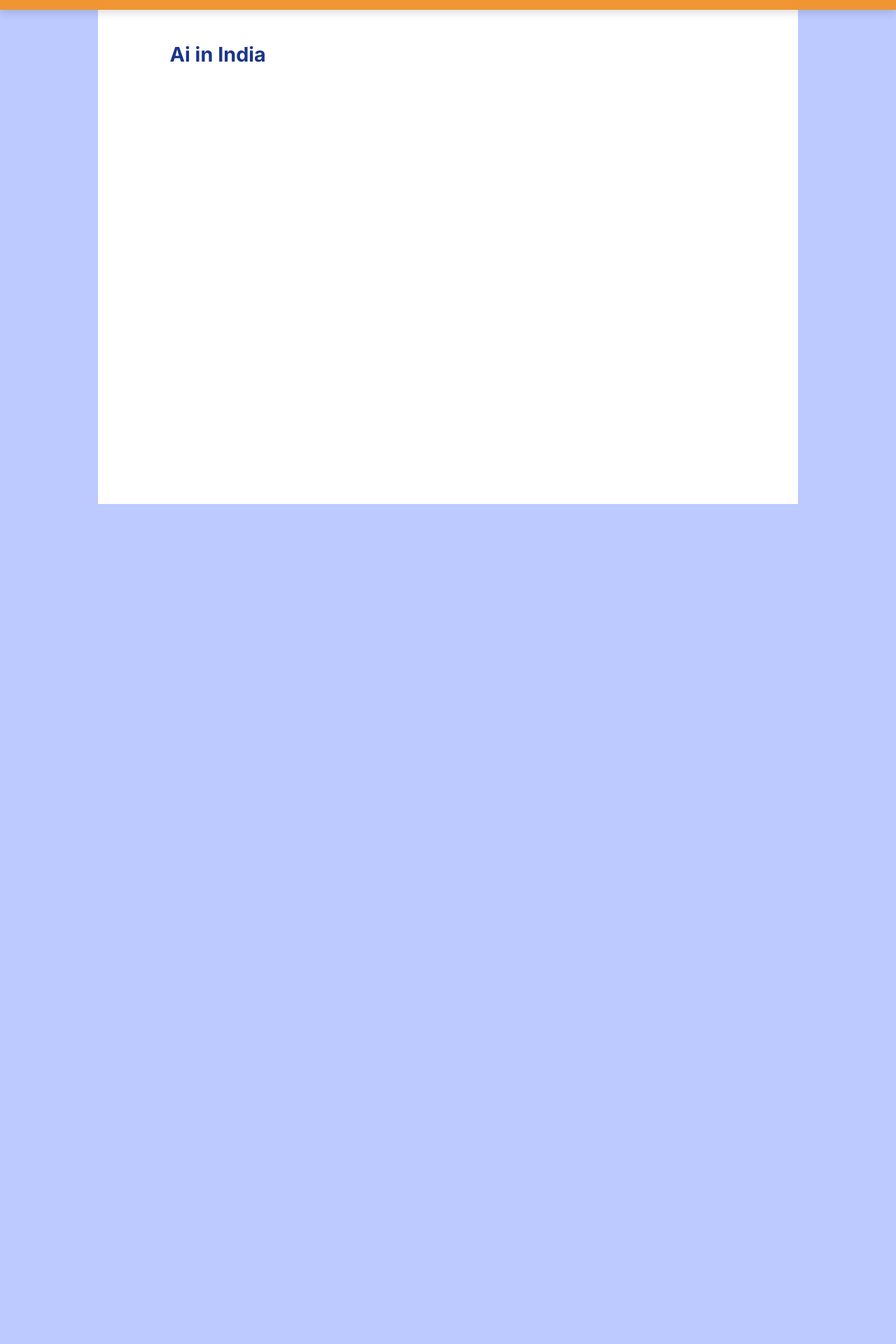
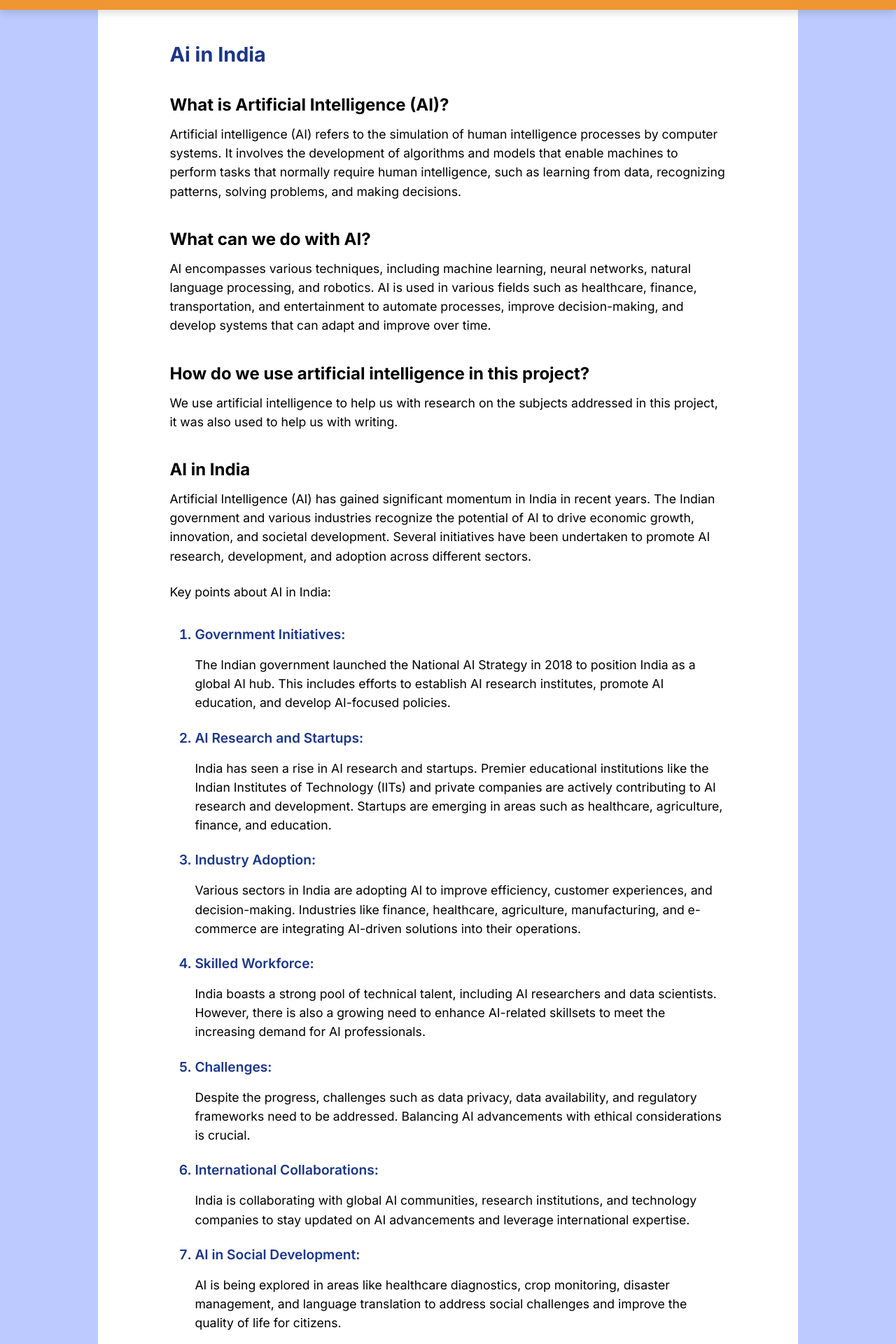
Before and after one commit to ma-vick/india-ceifair, a React (Vite) app: page /ai in a window 1280 px wide. Shown: the part 80-2000 px from the top of the page at 70% size. Before the commit the page ends 800 px from the top, so only its background shows below. Built offline with nearby package versions, Linux system fonts and the light colour scheme; a web font is replaced by a local one.

Commit message:
ai in india page

```diff
--- a/src/components/MainContainer/MainContainer.css
+++ b/src/components/MainContainer/MainContainer.css
@@ -13,7 +13,7 @@ h1 {
 }
 
 h2 {
-  margin: 50px 0 0;
+  margin: 40px 0 14px;
 }
 
 p {
--- a/src/pages/AiIndia/AiIndia.jsx
+++ b/src/pages/AiIndia/AiIndia.jsx
@@ -4,6 +4,32 @@ export default function AiIndia(){
     const content = (
         <section>
             <h1>Ai in India</h1>
+            <h2>What is Artificial Intelligence (AI)?</h2>
+            <p>Artificial intelligence (AI) refers to the simulation of human intelligence processes by computer systems. It involves the development of algorithms and models that enable machines to perform tasks that normally require human intelligence, such as learning from data, recognizing patterns, solving problems, and making decisions.</p>
+            <h2>What can we do with AI?</h2>
+            <p>AI encompasses various techniques, including machine learning, neural networks, natural language processing, and robotics. AI is used in various fields such as healthcare, finance, transportation, and entertainment to automate processes, improve decision-making, and develop systems that can adapt and improve over time.</p>
+            <h2>How do we use artificial intelligence in this project?</h2>
+            <p>We use artificial intelligence to help us with research on the subjects addressed in this project, it was also used to help us with writing.</p>
+            <h2>AI in India</h2>
+            <p>Artificial Intelligence (AI) has gained significant momentum in India in recent years. The Indian government and various industries recognize the potential of AI to drive economic growth, innovation, and societal development. Several initiatives have been undertaken to promote AI research, development, and adoption across different sectors.</p>
+            <p>Key points about AI in India:</p>
+            <ol>
+                <li>Government Initiatives:</li>
+                <p>The Indian government launched the National AI Strategy in 2018 to position India as a global AI hub. This includes efforts to establish AI research institutes, promote AI education, and develop AI-focused policies.</p>
+                <li>AI Research and Startups:</li>
+                <p>India has seen a rise in AI research and startups. Premier educational institutions like the Indian Institutes of Technology (IITs) and private companies are actively contributing to AI research and development. Startups are emerging in areas such as healthcare, agriculture, finance, and education.</p>
+                <li>Industry Adoption:</li>
+                <p>Various sectors in India are adopting AI to improve efficiency, customer experiences, and decision-making. Industries like finance, healthcare, agriculture, manufacturing, and e-commerce are integrating AI-driven solutions into their operations.</p>
+                <li>Skilled Workforce:</li>
+                <p>India boasts a strong pool of technical talent, including AI researchers and data scientists. However, there is also a growing need to enhance AI-related skillsets to meet the increasing demand for AI professionals.</p>
+                <li>Challenges:</li>
+                <p>Despite the progress, challenges such as data privacy, data availability, and regulatory frameworks need to be addressed. Balancing AI advancements with ethical considerations is crucial.</p>
+                <li>International Collaborations:</li>
+                <p>India is collaborating with global AI communities, research institutions, and technology companies to stay updated on AI advancements and leverage international expertise.</p>
+                <li>AI in Social Development:</li>
+                <p>AI is being explored in areas like healthcare diagnostics, crop monitoring, disaster management, and language translation to address social challenges and improve the quality of life for citizens.</p>
+            </ol>
+            <p>Overall, AI in India is on a growth trajectory, with efforts to foster innovation, research, and application across various domains. The country is working towards harnessing the potential of AI to contribute to economic development and societal progress.</p>
         </section>
     );
 
```
